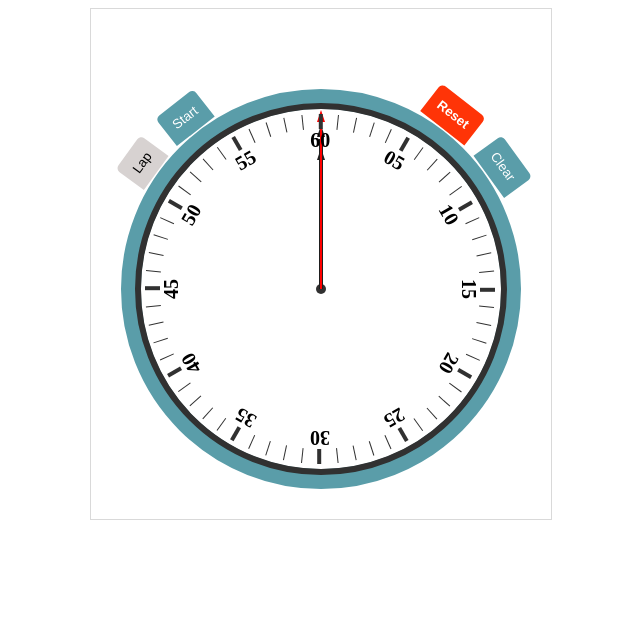
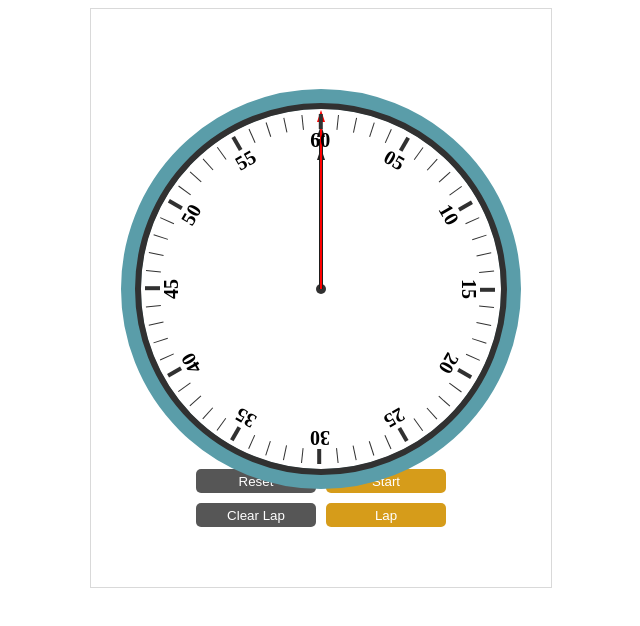
Before and after one commit to beasiteri/stopwatch, an Angular app: page / in a window 1280 px wide. Shown: the top 626 px of the page, without its empty margins (319-959 px from the left). Built offline with nearby package versions, Linux system fonts and the light colour scheme.

Commit message:
Style the buttons

```diff
--- a/src/app/stopwatch/stopwatch.component.html
+++ b/src/app/stopwatch/stopwatch.component.html
@@ -1,14 +1,4 @@
 <div class="stopwatch-container">
-  <div class="stopwatch-buttons">
-    <div class="left-buttons">
-      <button class="lap-btn">Lap</button>
-      <button class="start-stop-btn">{{ isRunning ? 'Stop' : 'Start' }}</button>
-    </div>
-    <div class="right-buttons">
-      <button class="reset-btn">Reset</button>
-      <button class="clear-lap-btn">Clear</button>
-    </div>
-  </div>
   <div class="stopwatch-border">
     <div class="stopwatch-screen">
       <div class="stopwatch-center"></div>
@@ -22,4 +12,14 @@
       </div>
     </div>
   </div>
+  <div class="stopwatch-buttons">
+    <div class="button-group control-group">
+      <button class="reset-btn">Reset</button>
+      <button class="start-stop-btn">{{ isRunning ? 'Stop' : 'Start' }}</button>
+    </div>
+    <div class="button-group lap-clear-group">
+      <button class="clear-lap-btn">Clear Lap</button>
+      <button class="lap-btn">Lap</button>
+    </div>
+  </div>
 </div>
--- a/src/app/stopwatch/stopwatch.component.scss
+++ b/src/app/stopwatch/stopwatch.component.scss
@@ -140,46 +140,43 @@
   }
 
   /* ---------- Buttons ---------- */
+  .stopwatch-buttons {
+    display: flex;
+    flex-direction: column;
+    align-items: center;
+  }
+
   button {
-    background-color: #5a9da9;
-    border-radius: 5px 5px 0 0;
+    cursor: pointer;
+    width: 120px;
+    border-radius: 5px;
+    color: white;
+    cursor: pointer;
     border: none;
-    padding: 10px;
-    cursor: pointer;
+    height: 24px;
+  }
+
+  .button-group {
+    display: flex;
+    justify-content: space-between;
+    margin-bottom: 10px;
+  }
+
+  .reset-btn {
+    background-color: #565656;
+  }
+
+  .start-stop-btn {
+    background-color: #D69C1A;
+    margin-left: 10px;
+  }
+
+  .clear-lap-btn {
+    background-color: #565656;
   }
 
   .lap-btn {
-    left: 30px;
-    position: absolute;
-    transform: rotate(-54deg);
-    top: 136px;
-    background-color: #d7d2d1;
-  }
-
-  .start-stop-btn {
-    left: 70px;
-    position: absolute;
-    transform: rotate(-38deg);
-    top: 91px;
-    color: white;
-  }
-
-  .reset-btn {
-    right: 70px;
-    position: absolute;
-    transform: rotate(38deg);
-    top: 88px;
-    background-color: #ff3407;
-    color: white;
-    font-weight: bold;
-  }
-
-  .clear-lap-btn {
-    right: 22px;
-    position: absolute;
-    transform: rotate(54deg);
-    top: 140px;
-    background-color: #5a9da9;
-    color: white;
+    background-color: #D69C1A;
+    margin-left: 10px;
   }
 }
```
